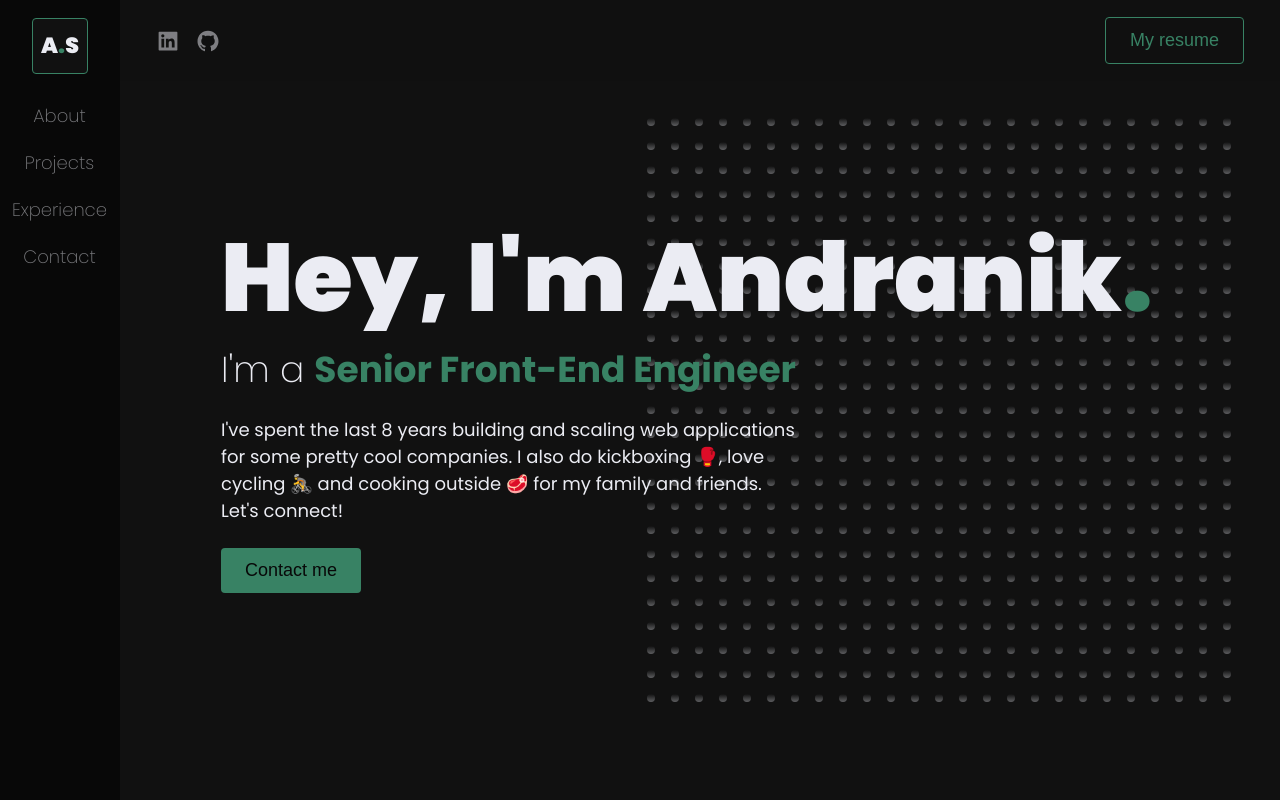
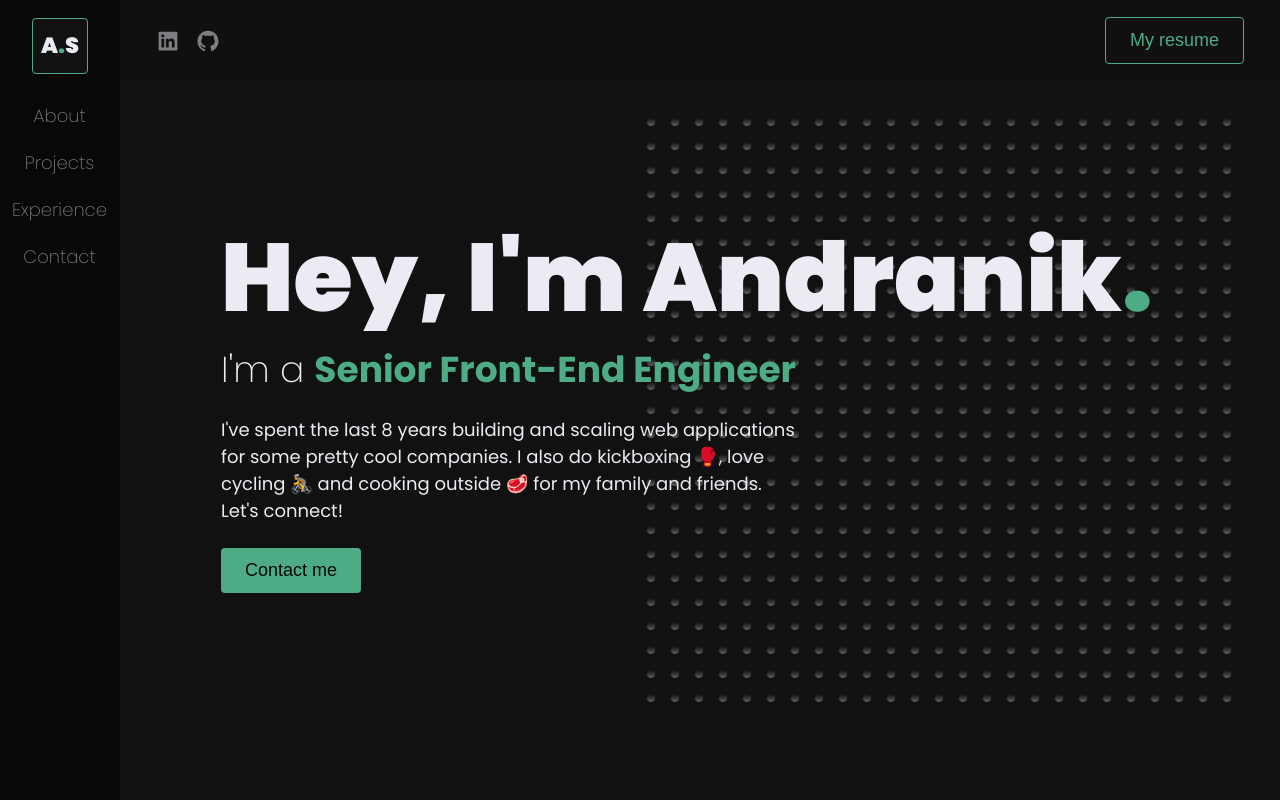
Before and after one commit to andranik-ss/portfolio, a Next.js app: page / in a window 1280 px wide. Shown: the top 800 px of the page. Built offline with nearby package versions, Linux system fonts and the light colour scheme.

Commit message:
fix contrast ratio issue

```diff
--- a/styles/globals.css
+++ b/styles/globals.css
@@ -1,13 +1,13 @@
 :root {
   font-size: 62.5%;
 
-  --background: rgb(17, 17, 17);
-  --bg-opaque: rgb(17, 17, 17, 0.25);
-  --background-light: rgb(35, 35, 35);
-  --background-dark: rgb(8, 8, 8);
+  --background: #111111;
+  --bg-opaque: #11111140;
+  --background-light: #232323;
+  --background-dark: #080808;
 
-  --text: rgb(235, 236, 243);
-  --brand: rgb(56, 130, 100);
+  --text: #ebecf3;
+  --brand: #4DAC85;
 
   --text-xs: 1.6rem;
   --text-sm: 1.8rem;
```
